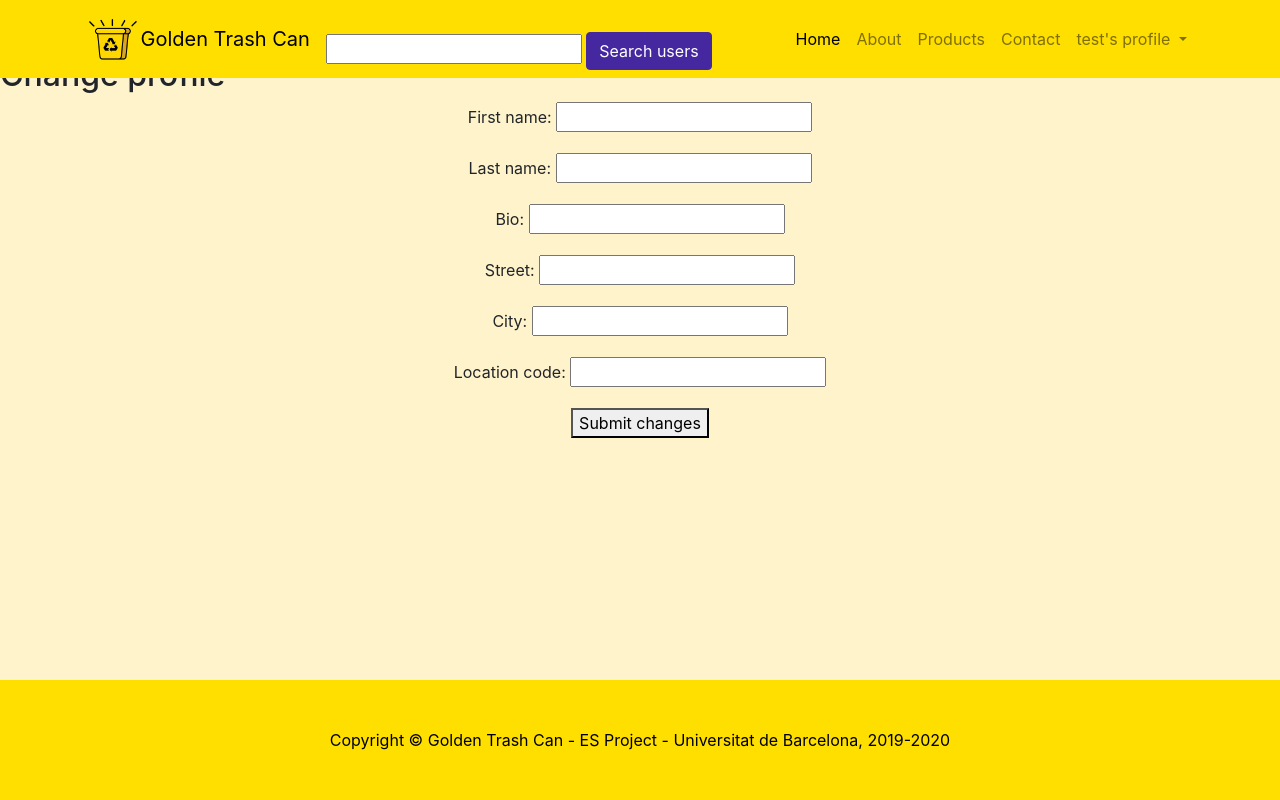
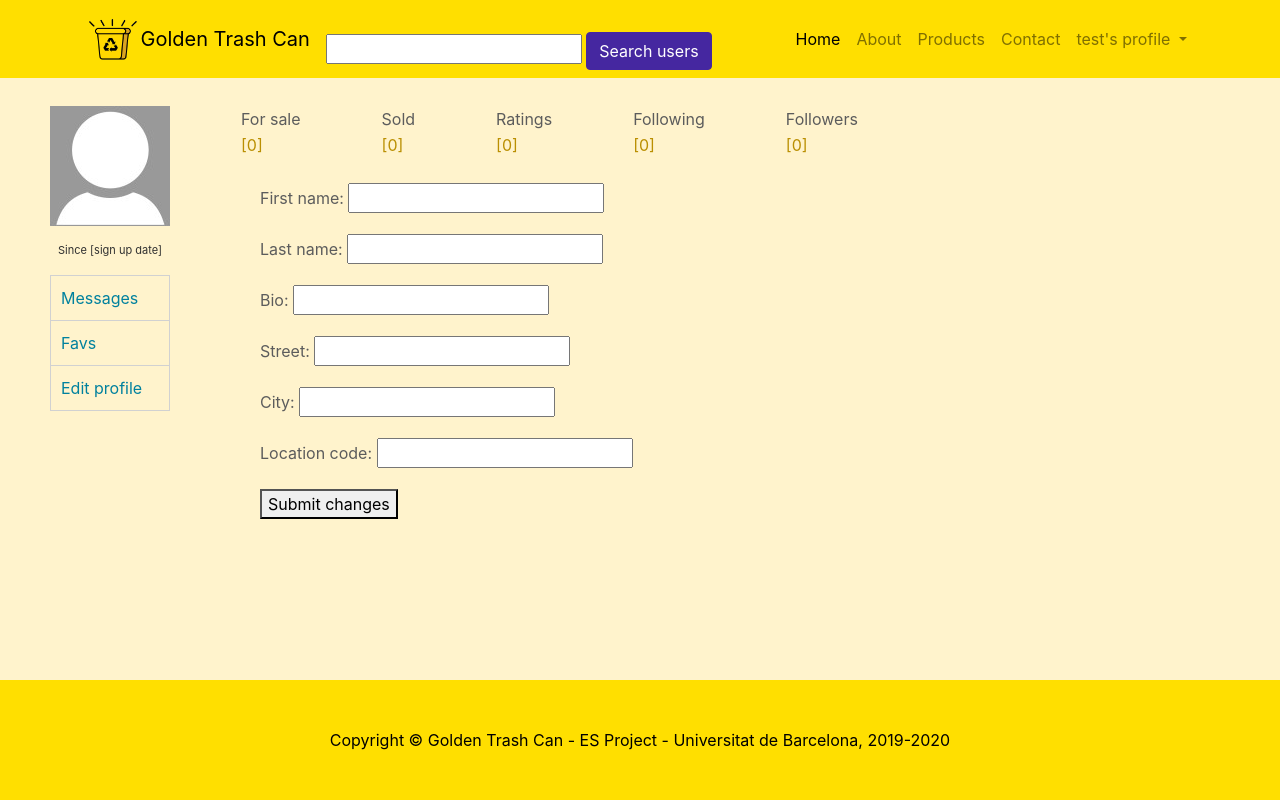
Before and after one commit to UB-ES-19/B5-Vibbo, a Django app: template vibbo/templates/vibbo/profile_change.html in a window 1280 px wide. Run offline with Django 3.2, Linux system fonts and the light colour scheme; the template is opened without the code that fills it: values that come from a table or form of the project are taken from there, others are empty; a user stored in the database is signed in; data comes from the database, SQL or seed files in the repository; some libraries are stand-ins or nearby versions.

Commit message:
Formatted the "edit changes" in a similar way to the profile page

```diff
--- a/vibbo/templates/vibbo/profile_change.html
+++ b/vibbo/templates/vibbo/profile_change.html
@@ -2,10 +2,112 @@
 {% block title %}Change profile{% endblock %}
 
 {% block content %}
-  <h2>Change profile</h2>
-  <form method="post">
-    {% csrf_token %}
-    {{ form.as_p }}
-    <button type="submit">Submit changes</button>
-  </form>
+<style>
+#container{
+	padding-top: 50px;
+	display: flex;
+	color: #5c5c5c;
+}
+
+#pLeft{
+	 padding-left: 50px;
+}
+
+.linksTable, .linksTr, .linksTh {
+  border: 1px solid #d1d1d1;
+  border-collapse: collapse;
+}
+.linksTr, .linksTh {
+	color: #00819e;
+  padding: 10px;
+  text-align: left;
+  font-weight: normal;
+}
+
+#pRight{
+	 padding-left: 70px;
+}
+
+.stats, .statsTr, .statsTh{
+}
+
+.statsTr, .statsTh{
+	font-weight: normal;
+	padding-right: 80px;
+  	text-align: left;
+}
+
+#leftUp{
+	color: #303030;
+	text-align: center;
+}
+
+#editStyle{
+	padding-top: 25px;
+	padding-left: 20px;
+	text-align: left;
+}
+
+</style>
+
+
+<dov id="container">
+	<div id="pLeft">
+		<div id="leftUp">
+			<img src="/static/images/defaultProfile.jpg" alt="Default Profile Picture" style="text-align: center;">
+			<p> {{user.profile.first_name}} {{user.profile.last_name}} </p>
+			<p style="font-size: 11px"> Since [sign up date] </p>
+		</div>
+
+		<table style="width:100%" class="linksTable">
+			<tr class="linksTr">
+				<th class="linksTh">Messages</th>
+			</tr>
+			<tr class="linksTr">
+				<th class="linksTh">Favs</th>
+			</tr>
+			<tr class="linksTr">
+				<th class="linksTh"><a href="{% url 'change' %}" style="color: #00819e;">Edit profile</a></th>
+			</tr>
+		</table>
+
+	</div>
+
+	<div id="pRight">
+		<table style="width:100%" class="stats">
+			<tr class="statsTr">
+				<th class="statsTh">For sale</th>
+				<th class="statsTh">Sold</th>
+				<th class="statsTh">Ratings</th>
+				<th class="statsTh">Following</th>
+				<th class="statsTh">Followers</th>
+
+			</tr>
+			<tr class="statsTr">
+				<th class="statsTh" style="color: #ba8f02">[0]</th>
+				<th class="statsTh" style="color: #ba8f02">[0]</th>
+				<th class="statsTh" style="color: #ba8f02">[0]</th>
+				<th class="statsTh" style="color: #ba8f02">[0]</th>
+				<th class="statsTh" style="color: #ba8f02">[0]</th>
+
+			</tr>
+		</table>
+		 <form method="post" id="editStyle">
+			{% csrf_token %}
+			{{ form.as_p }}
+			<button type="submit">Submit changes</button>
+		</form>
+<!--
+	<p> You bio is: </p><p> {{user.profile.bio}} </p>
+		<p> You location is: </p> <p> {{user.profile.street}} {{user.profile.city}} {{user.profile.location_code}} </p>
+		<p><a href="{% url 'home' %}">Back home</a></p>
+-->
+
+	</div>
+</div>
+
+
+
+
+
 {% endblock %}
```
